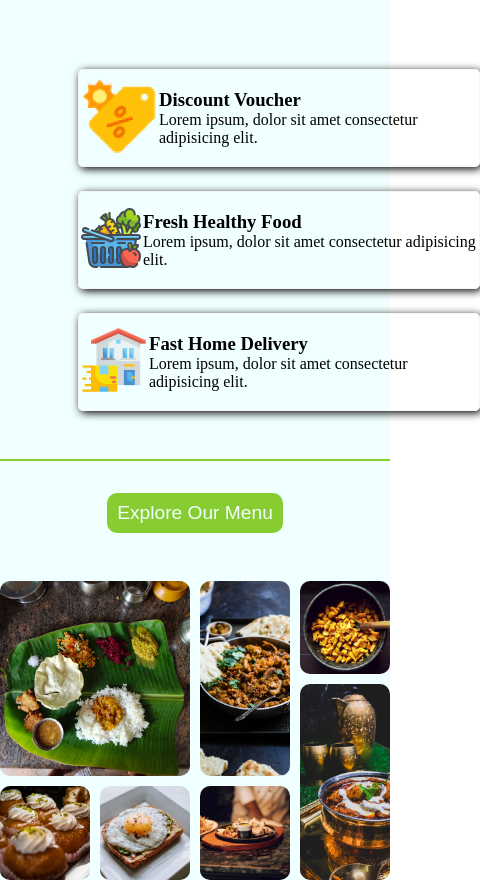
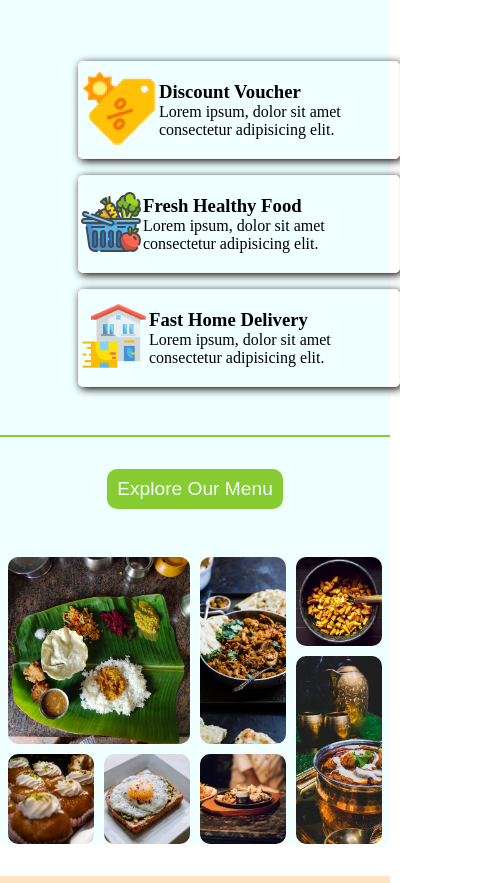
Before and after one commit to Ayush-kumar-10/restorent-project, a plain HTML site: page index.html in a window 390 px wide. Shown: the part 905-1788 px from the top of the page, 480 px wide, since content can reach past the window. Drawn offline with Linux system fonts and the light colour scheme.

Commit message:
restorent wepsite

```diff
--- a/style.css
+++ b/style.css
@@ -4,11 +4,11 @@
     box-shadow: border-box;
 }
 
+
 .navbar-section{
     display: flex;
     flex-wrap: wrap;
     background-color: azure;
-    /* border: 3px solid black; */
     min-height: 100vh;
 
 }
@@ -85,7 +85,6 @@
 
 }
 .btntwo:hover{
-    /* font-size: 1.6rem; */
     transform: scale(1.05);
 
 
@@ -98,6 +97,7 @@
     flex-wrap: wrap;
     margin: 3rem 0px;
 }
+
 .cards{
     display: flex;
     justify-content: space-around;
@@ -110,7 +110,7 @@
 }
 .card{
     min-height:6rem;
-    width: 16rem;
+    width: 18rem;
     display: flex;
     /* flex-wrap: wrap; */
     border: 1px solid whitesmoke;
@@ -243,17 +243,20 @@
 }
 
 @media(max-width:786px){
-
+    .navbar-section{
+        width: 100%;
+    }
     .hero-img{
         display: flex;
         justify-content: center;
+        width: 100%;
     }
     .hero-img img{
         width: 80%;
     }
     .card{
-        min-width: 400px;
-        margin-top: 1.5rem;
+        min-width: 20rem;
+
     }
     .content{
         padding: 0 1rem;
@@ -263,6 +266,8 @@
     .footer-section{
         flex-direction: column;
     }
-
+    .grid{
+        padding: 0 0.5rem;
+    }
 
 }
```
